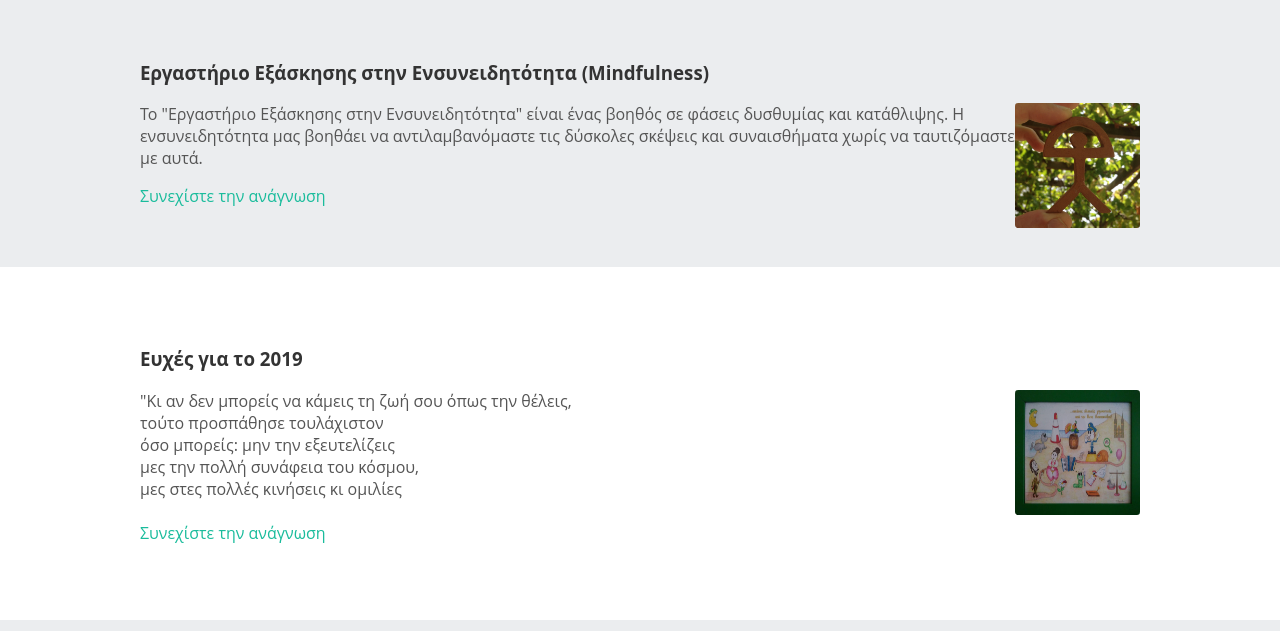
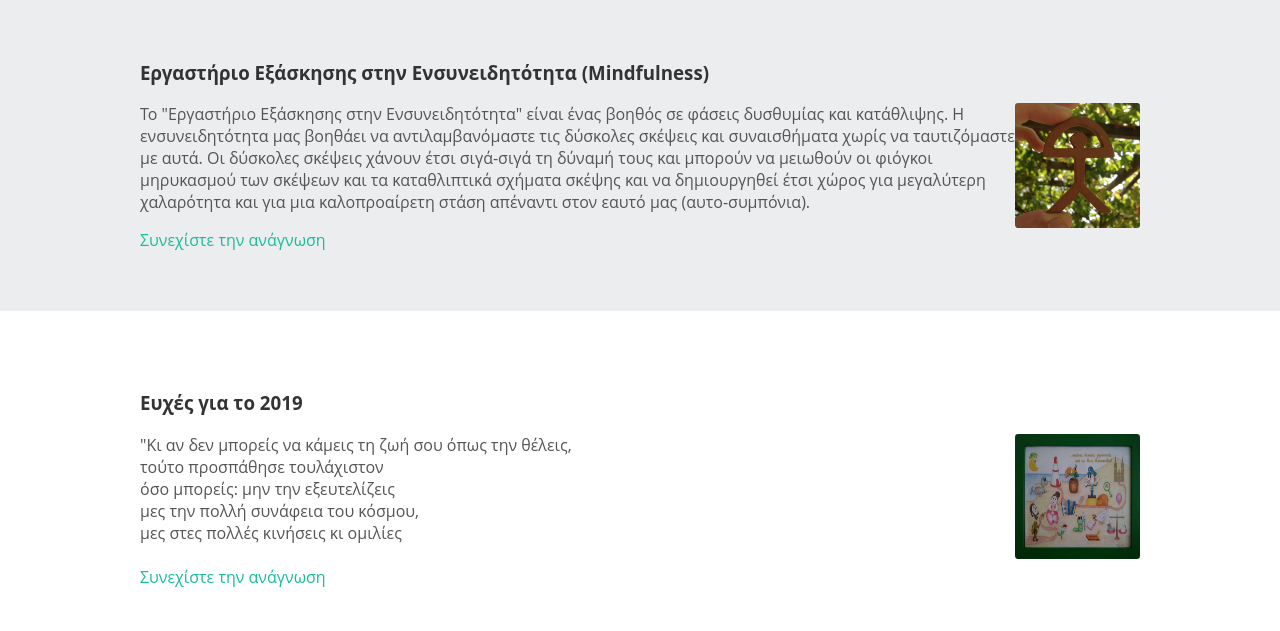
Before and after one commit to olistiki/olistiki, a plain HTML site: page index.html in a window 1280 px wide. Shown: the part 169-800 px from the top of the page. Drawn offline with Linux system fonts and the light colour scheme.

Commit message:
Update index.html

```diff
--- a/index.html
+++ b/index.html
@@ -55,7 +55,7 @@
 
           <p>
          Το "Εργαστήριο Εξάσκησης στην Ενσυνειδητότητα" είναι ένας βοηθός σε φάσεις δυσθυμίας και κατάθλιψης. Η ενσυνειδητότητα μας βοηθάει να αντιλαμβανόμαστε τις δύσκολες σκέψεις και συναισθήματα χωρίς να ταυτιζόμαστε με αυτά.
-          </p>
+        Οι δύσκολες σκέψεις χάνουν έτσι σιγά-σιγά τη δύναμή τους και μπορούν να μειωθούν οι φιόγκοι μηρυκασμού των σκέψεων και τα καταθλιπτικά σχήματα σκέψης και να δημιουργηθεί έτσι χώρος για μεγαλύτερη χαλαρότητα και για μια καλοπροαίρετη στάση απέναντι στον εαυτό μας (αυτο-συμπόνια).  </p>
 <a href="mindfulness.html">Συνεχίστε την ανάγνωση </a>
         </div>
               </div>
```
